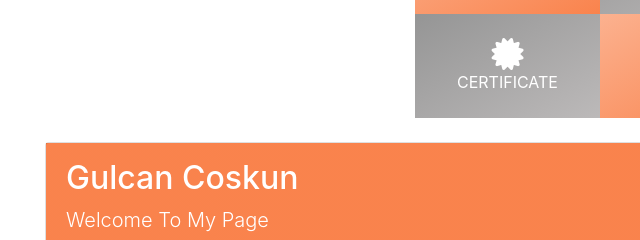
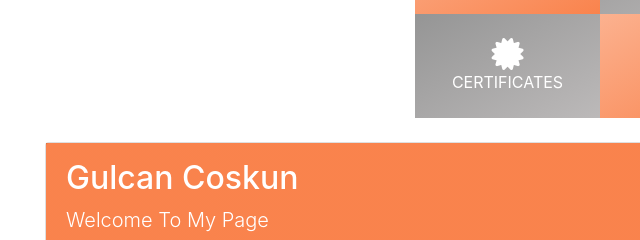
Before and after one commit to GulcanC/portfolio-gc, a website: page dist/index.html in a window 1280 px wide. Shown: the part 390-630 px from the top of the page, 40-680 px from the left. Drawn offline with nearby package versions, Linux system fonts and the light colour scheme; some packages are replaced by stand-ins of ours; a script that the page names is missing.

Commit message:
url change

```diff
--- a/dist/index.html
+++ b/dist/index.html
@@ -113,7 +113,7 @@
                   ">
                 <div class="port-item p-4 bg-grey" data-toggle="collapse" data-target="#CERTIFICATE">
                   <i class="fas fa-certificate fa-2x d-block"></i>
-                  <span class="d-none d-sm-block"> CERTIFICATE </span>
+                  <span class="d-none d-sm-block"> CERTIFICATES</span>
                 </div>
 
                 <div class="port-item p-4 bg-orange" data-toggle="collapse" data-target="#EXPERIENCE">
```
